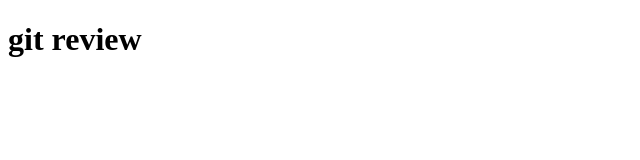
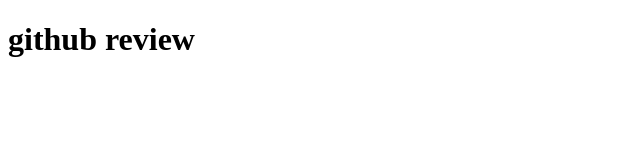
Before and after one commit to sak501501/git_test, a plain HTML site: page index.html in a window 1280 px wide. Shown: the whole page, without its empty margins (0-640 px from the left). Drawn offline with Linux system fonts and the light colour scheme.

Commit message:
second commit

```diff
--- a/index.html
+++ b/index.html
@@ -7,6 +7,6 @@
     <title>Document</title>
 </head>
 <body>
-    <h1>git review</h1>
+    <h1>github review</h1>
 </body>
 </html>
```
